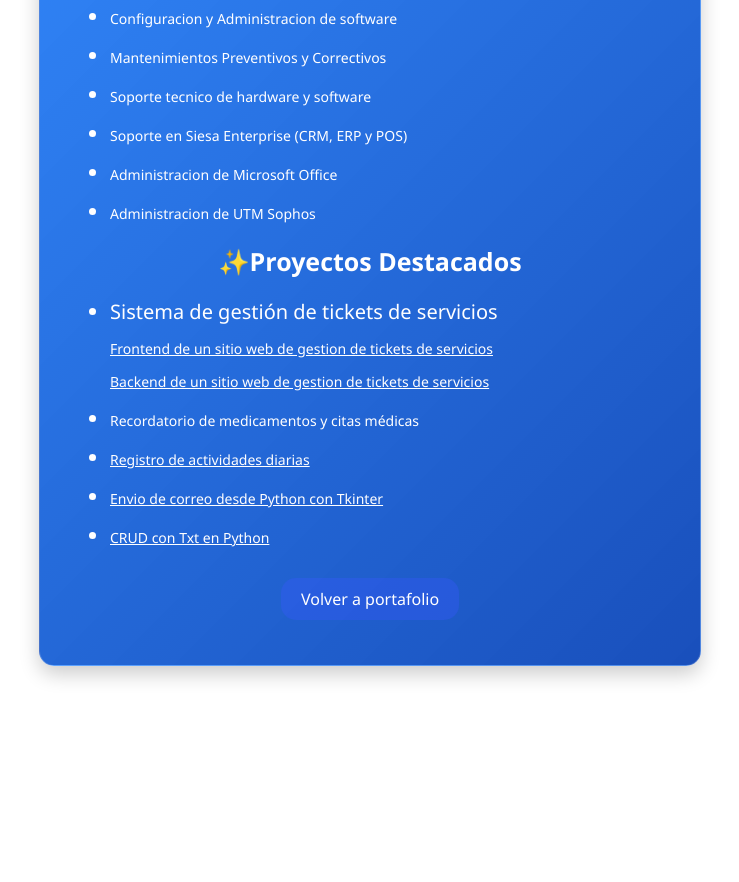
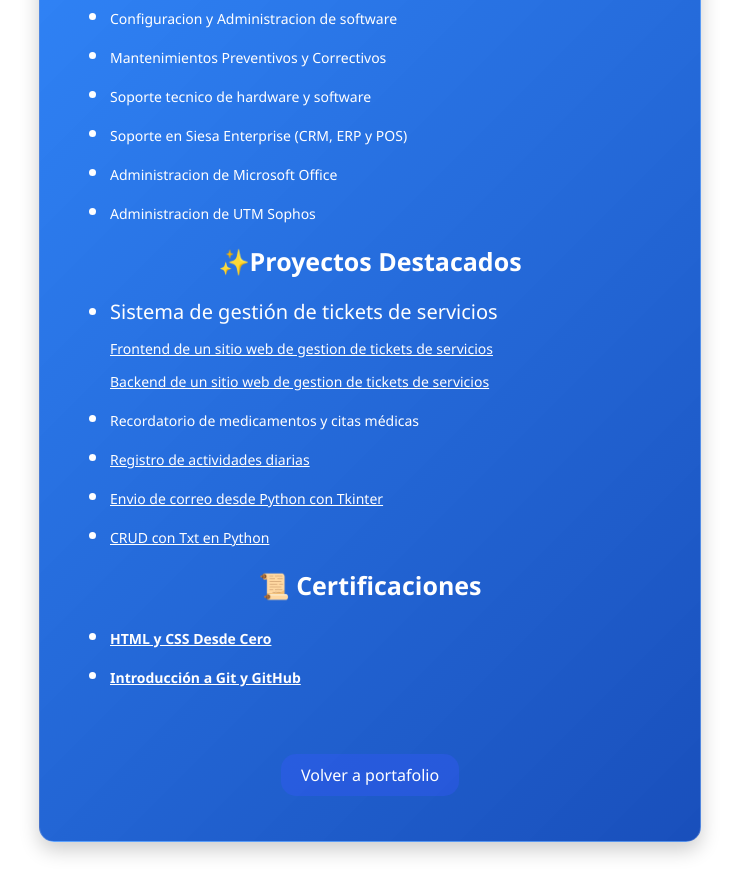
Before and after one commit to JuanG202/Parcial-VanillaJS-Granja-406910, a website: page experience.html in a window 1280 px wide. Shown: the part 326-1208 px from the top of the page, without its empty margins (270-1009 px from the left). Before the commit the page ends 1032 px from the top, so only its background shows below. Drawn offline with Linux system fonts and the light colour scheme.

Commit message:
se sube proyecto terminado parcial de Cv con correo

```diff
--- a/experience.html
+++ b/experience.html
@@ -32,14 +32,18 @@
                 <p><a href="https://github.com/Programacionweb932/web_front.git" target="_blank" class="link-proyectos">Frontend de un sitio web de gestion de tickets de servicios</a></p>
                 <p><a href="https://github.com/Programacionweb932/web_back.git" target="_blank" class="link-proyectos">Backend de un sitio web de gestion de tickets de servicios</a></p>
             </li>
-
             <li><p>Recordatorio de medicamentos y citas médicas</p></li>
             <li><p><a href="https://github.com/JuanG202/Tareas_Realizadas.git" target="_blank" class="link-proyectos">Registro de actividades diarias</a></p></li>
             <li><p><a href="https://github.com/JuanG202/Envio_Correo.git" target="_blank" class="link-proyectos">Envio de correo desde Python con Tkinter</a></p></li>
             <li><p><a href="https://github.com/JuanG202/CRUD.git" target="_blank" class="link-proyectos">CRUD con Txt en Python</a></p></li>
         </div>
+        </ul>
 
-        </ul>
+        <h2>📜 Certificaciones</h2>
+        <ul class="info-list">
+            <li><p><a href="https://todocodeacademy.com/certificate/certificado-html-y-css-yz6/" target="_blank" class="link-proyectos">HTML y CSS Desde Cero</a></p></li>
+            <li><p><a href="https://todocodeacademy.com/certificate/git-y-github-qej/" target="_blank" class="link-proyectos">Introducción a Git y GitHub</a></p></li>
+        </ul>
 
         <a href="./index.html" class="link-card">Volver a portafolio</a>
 
```
